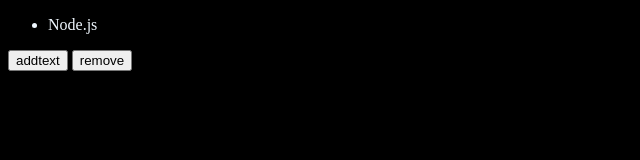
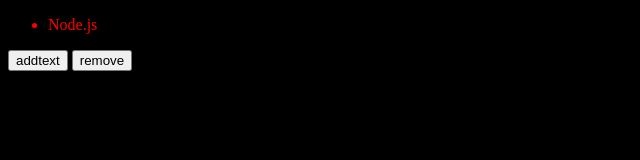
Before and after one commit to Armik-Chopda/JS, a plain HTML site: page 05_Dom/final.html in a window 1280 px wide. Shown: the full height of the page, 0-640 px from the left. Drawn offline with Linux system fonts and the light colour scheme.

Commit message:
basics chenge

```diff
--- a/05_Dom/final.html
+++ b/05_Dom/final.html
@@ -26,6 +26,7 @@
             const mainUl=document.querySelector('.language').appendChild(addEle)
             // mainUl.appendChild(addEle)
 
+
         }
         //edit
         const firstLan=document.querySelector('li:first-child')
@@ -43,6 +44,13 @@
             remove1.remove()
         }
 
+     ( function abc(){
+         const id1=document.getElementsByClassName('language')
+         id1[0].style.color='red'
+         console.log(id1);
+    })()
+
+
     </script>
 </body>
 </html>
```
